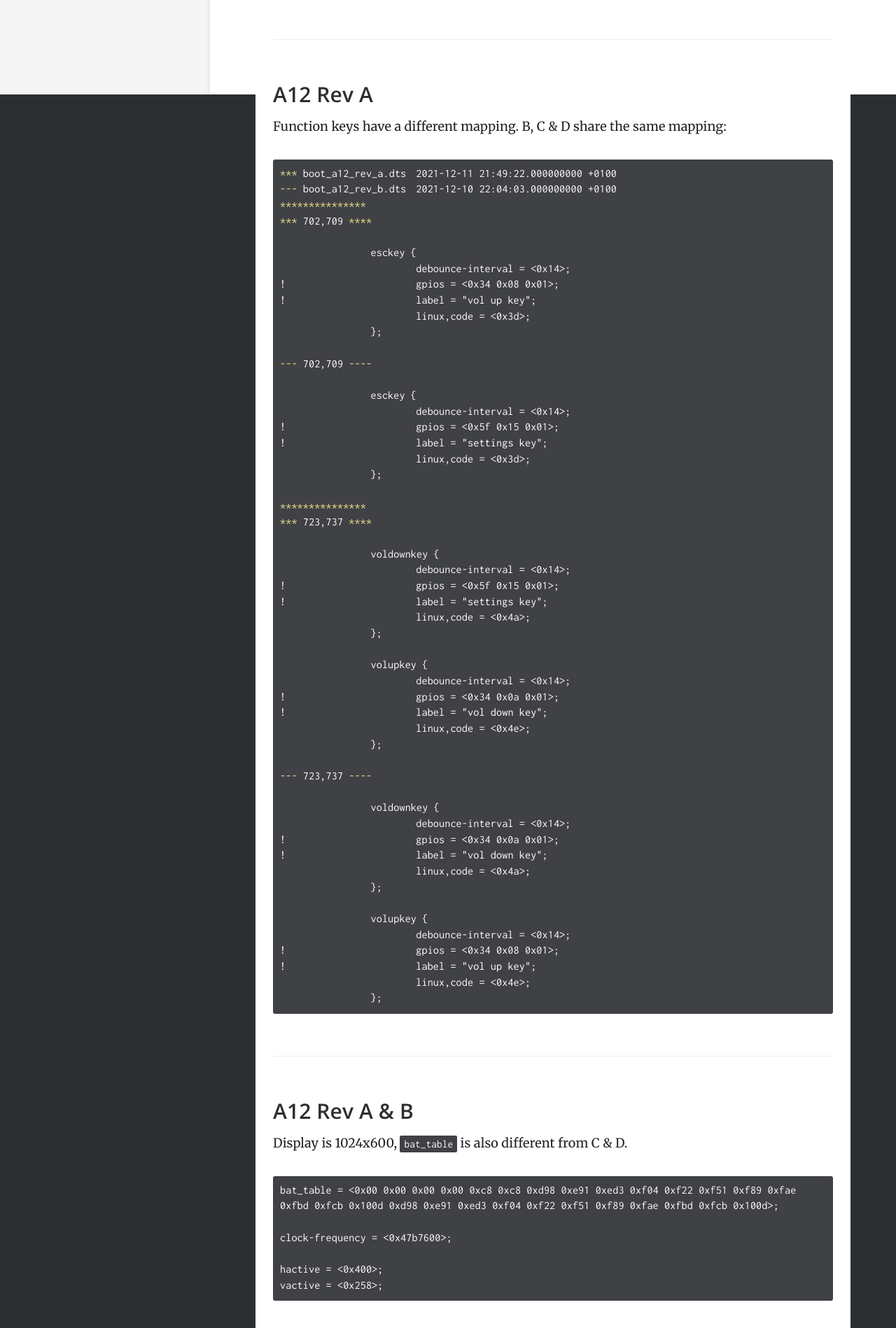
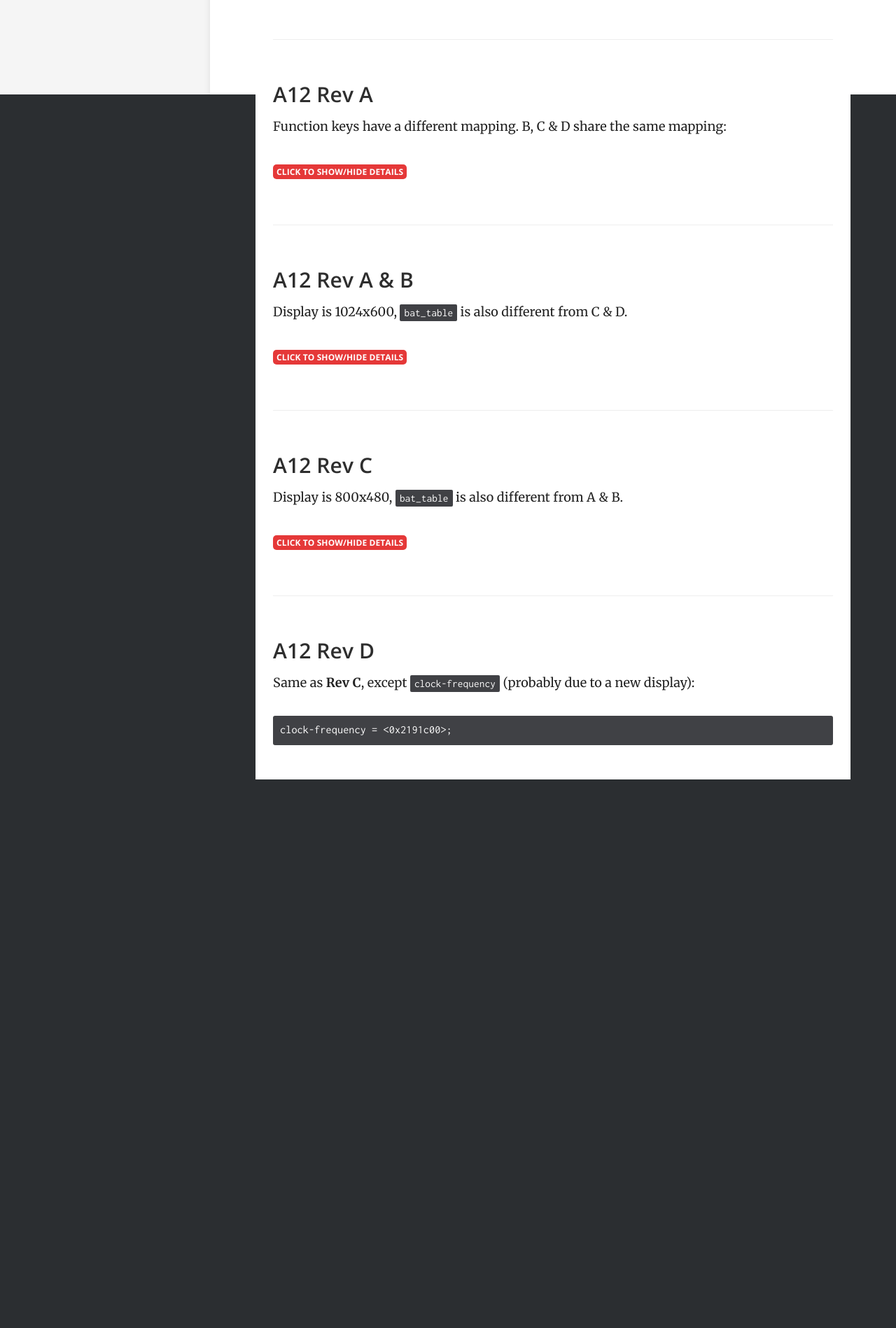
Before and after one commit to RK3128-CFW/rk3128-cfw.github.io, a Jekyll site: the page built from _docs/00_general/console_models.md, in a window 1280 px wide. Shown: the part 765-2663 px from the top of the page at 70% size. Built offline with Jekyll 4.4.1, drawn with Linux system fonts in a browser that asks for light colours; after the commit the page ends 1879 px from its top, so only the background shows below that; some of the changed text lies outside the part shown.

Commit message:
Add collapsable sections

````diff
--- a/_config.yml
+++ b/_config.yml
@@ -81,3 +81,5 @@ labels:
   - wip
   - tbd
   - stable
+
+markdown: kramdown
--- a/_docs/00_general/console_models.md
+++ b/_docs/00_general/console_models.md
@@ -33,6 +33,10 @@ label: wip
 
 ### A12 Rev A
 Function keys have a different mapping. B, C & D share the same mapping:
+
+{::options parse_block_html="true" /}
+<details>
+  <summary markdown="span"> <span class="collapsable"> Click to show/hide details </span> </summary>
 ```shell
 *** boot_a12_rev_a.dts	2021-12-11 21:49:22.000000000 +0100
 --- boot_a12_rev_b.dts	2021-12-10 22:04:03.000000000 +0100
@@ -88,9 +92,15 @@ Function keys have a different mapping. B, C & D share the same mapping:
   			linux,code = <0x4e>;
   		};
 ```
+</details>
+{::options parse_block_html="false" /}
 
 ### A12 Rev A & B
 Display is 1024x600, `bat_table` is also different from C & D.
+
+{::options parse_block_html="true" /}
+<details>
+  <summary markdown="span"> <span class="collapsable"> Click to show/hide details </span> </summary>
 ```shell
 bat_table = <0x00 0x00 0x00 0x00 0xc8 0xc8 0xd98 0xe91 0xed3 0xf04 0xf22 0xf51 0xf89 0xfae 0xfbd 0xfcb 0x100d 0xd98 0xe91 0xed3 0xf04 0xf22 0xf51 0xf89 0xfae 0xfbd 0xfcb 0x100d>;
 
@@ -99,9 +109,15 @@ clock-frequency = <0x47b7600>;
 hactive = <0x400>;
 vactive = <0x258>;
 ```
+</details>
+{::options parse_block_html="false" /}
 
 ### A12 Rev C
 Display is 800x480, `bat_table` is also different from A & B.
+
+{::options parse_block_html="true" /}
+<details>
+  <summary markdown="span"> <span class="collapsable"> Click to show/hide details </span> </summary>
 ```shell
 bat_table = <0x00 0x00 0x00 0x00 0xc8 0xc8 0xdb6 0xdc9 0xdcf 0xe28 0xe64 0xe83 0xec1 0xefa 0xf2e 0xf3d 0xf6f 0xdb6 0xdc9 0xdcf 0xe28 0xe64 0xe83 0xec1 0xefa 0xf2e 0xf3d 0xf6f>;
 
@@ -110,6 +126,8 @@ clock-frequency = <0x3e2df80>;
 hactive = <0x320>;
 vactive = <0x1e0>;
 ```
+</details>
+{::options parse_block_html="false" /}
 
 ### A12 Rev D
 Same as **Rev C**, except `clock-frequency` (probably due to a new display):
--- a/_sass/_layout.scss
+++ b/_sass/_layout.scss
@@ -409,10 +409,21 @@ h4 svg {
 		color: #fff;
 	}
 
-  &.documentation {
+        &.documentation {
 		background: #0250ED;
 		color: #fff;
 	}
+}
+
+.collapsable {
+	font-family: "Open Sans", sans-serif;
+	padding: 2px 5px;
+	text-transform: uppercase;
+	font-size: 1.2rem;
+	border-radius: 5px;
+	font-weight: bold;
+	background: $brand-colour;
+	color: #fff;
 }
 
 .doc_label {
````
